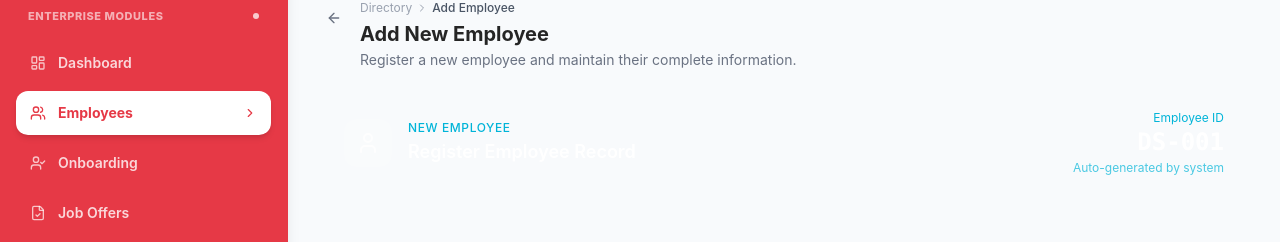
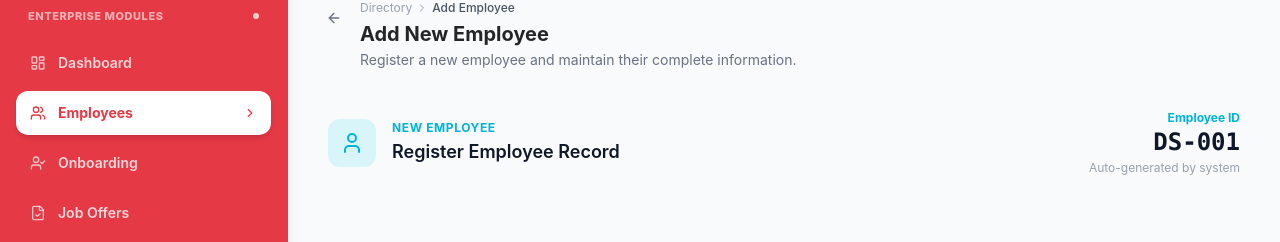
Before and after one commit to projectsds11-star/DS_Projects, a React (Vite) app: page /admin/employees/add in a window 1280 px wide. Shown: the part 112-354 px from the top of the page. Built offline with nearby package versions, Linux system fonts and the light colour scheme; no server answers; the database is empty; sample sign-in values are in the browser's storage.

Commit message:
style: fix invisible text in employee ID banner by removing missing navy background

```diff
--- a/src/pages/admin/AddEmployee.jsx
+++ b/src/pages/admin/AddEmployee.jsx
@@ -269,21 +269,21 @@ export default function AddEmployee() {
           <motion.div
             initial={{ opacity: 0, y: 8 }}
             animate={{ opacity: 1, y: 0 }}
-            className="flex flex-col sm:flex-row sm:items-center justify-between gap-4 bg-[var(--color-navy)] text-white rounded-xl px-6 py-4"
+            className="flex flex-col sm:flex-row sm:items-center justify-between gap-4 rounded-xl px-2 py-4"
           >
             <div className="flex items-center gap-4">
-              <div className="w-12 h-12 bg-white/10 rounded-xl flex items-center justify-center">
-                <User className="h-6 w-6 text-white/80" />
+              <div className="w-12 h-12 bg-[var(--color-secondary-light)] rounded-xl flex items-center justify-center">
+                <User className="h-6 w-6 text-[var(--color-secondary)]" />
               </div>
               <div>
-                <p className="text-xs text-[#00B4D8] font-medium uppercase tracking-wider">{isEditMode ? 'Edit Employee' : 'New Employee'}</p>
-                <p className="text-white font-semibold text-lg mt-0.5">Register Employee Record</p>
+                <p className="text-xs text-[var(--color-secondary)] font-bold uppercase tracking-wider">{isEditMode ? 'Edit Employee' : 'New Employee'}</p>
+                <p className="text-gray-900 font-semibold text-lg mt-0.5">Register Employee Record</p>
               </div>
             </div>
             <div className="text-right">
-              <p className="text-xs text-[#00B4D8]">Employee ID</p>
-              <p className="text-2xl font-mono font-bold text-white">{employeeId}</p>
-              <p className="text-xs text-[#00B4D8]/70 mt-0.5">Auto-generated by system</p>
+              <p className="text-xs text-[var(--color-secondary)] font-bold">Employee ID</p>
+              <p className="text-2xl font-mono font-bold text-gray-900">{employeeId}</p>
+              <p className="text-xs text-gray-400 mt-0.5">Auto-generated by system</p>
             </div>
           </motion.div>
 
```
